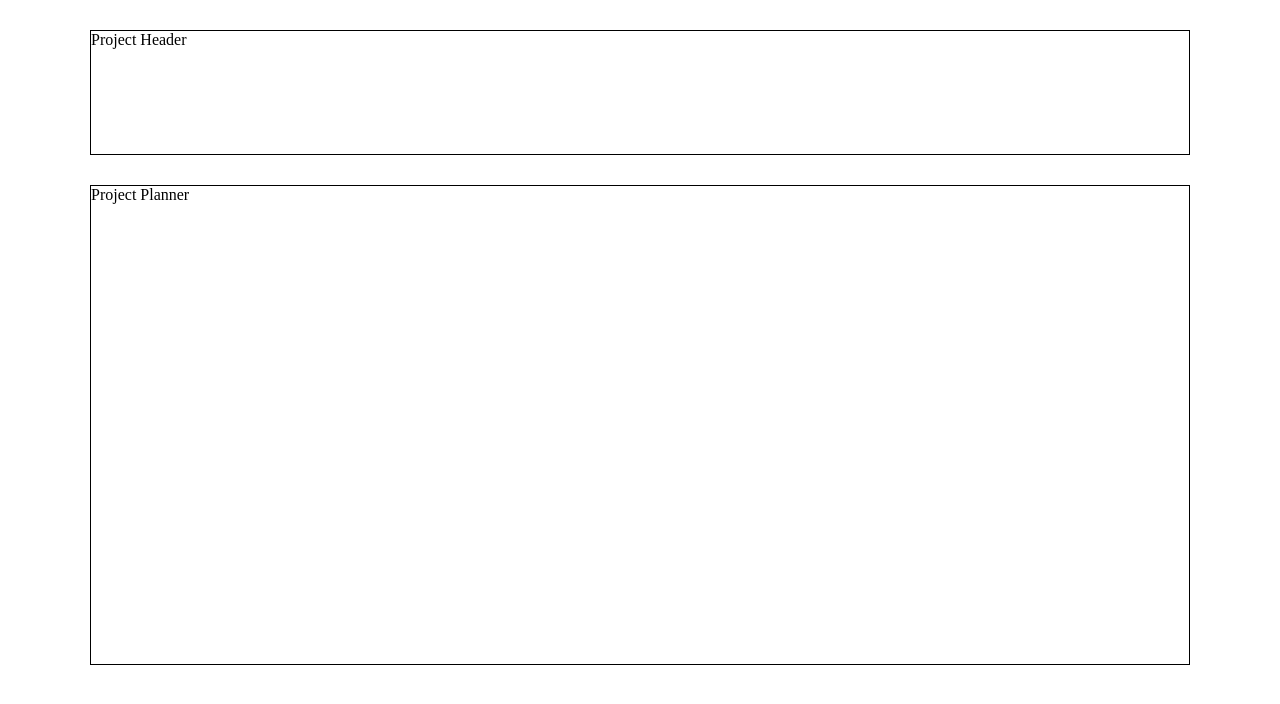
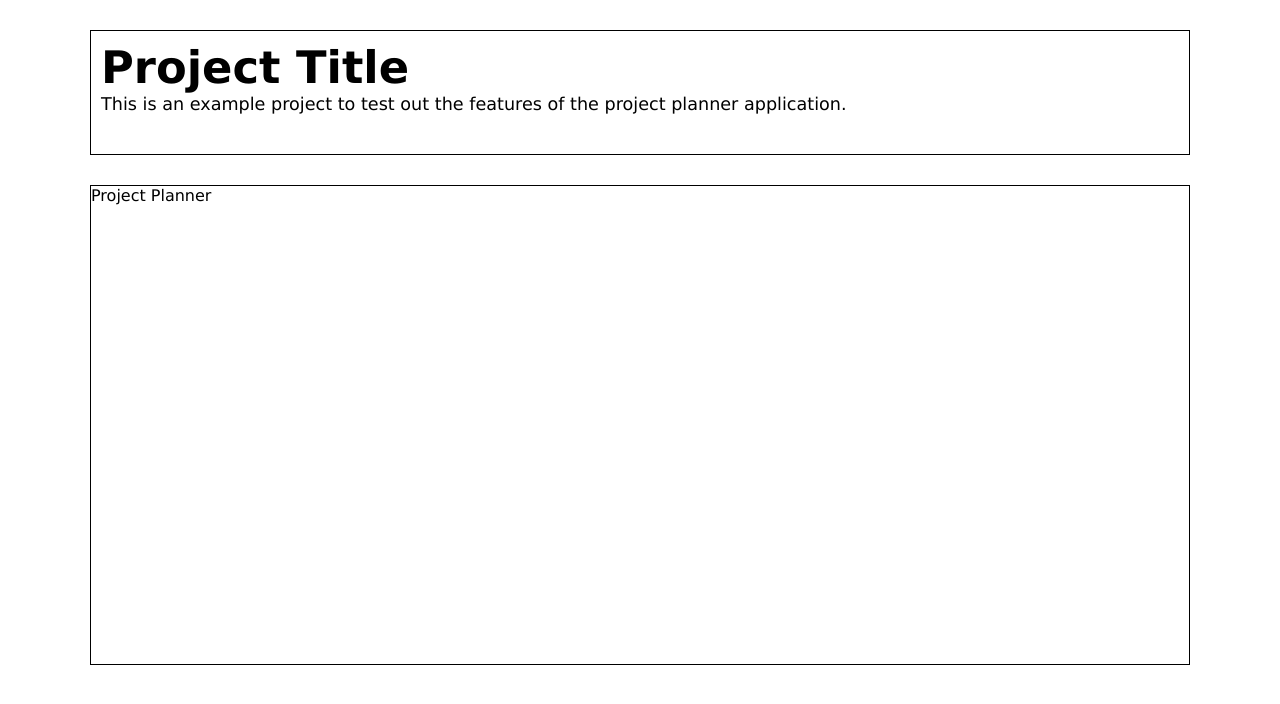
Before and after one commit to johnmarion1126/project-tracker, a React (Create React App) app: page / in a window 1280 px wide. Shown: the top 704 px of the page. Built offline with nearby package versions, Linux system fonts and the light colour scheme.

Commit message:
Add example text to header

```diff
--- a/public/styles.css
+++ b/public/styles.css
@@ -8,6 +8,7 @@
 
 body {
     padding: 30px;
+    font-family: 'Lucida Sans', sans-serif;
 }
 
 .project-div {
@@ -17,8 +18,17 @@ body {
 
 .header {
     margin-bottom: 30px;
+    padding: 10px;
     height: 125px;
     border: 1px solid black;
+}
+
+.header__title {
+    font-size: 2.8rem;
+}
+
+.header__text {
+    font-size: 1.1rem;
 }
 
 .planner {
--- a/src/components/ProjectHeader.js
+++ b/src/components/ProjectHeader.js
@@ -2,7 +2,8 @@ import React from 'react';
 
 const ProjectHeader = () => (
   <div className="project-div header">
-    Project Header
+    <h1 className="header__title">Project Title</h1>
+    <p className="header__text">This is an example project to test out the features of the project planner application.</p>
   </div>
 );
 
```
